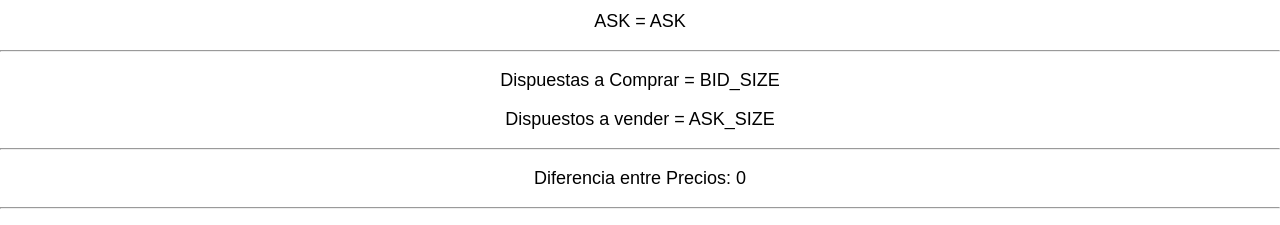
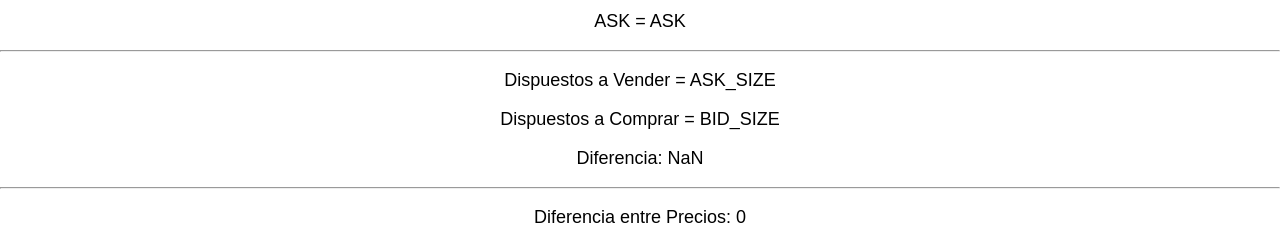
Before and after one commit to jasmo2/PlatanusTest, a React (Create React App) app: page / in a window 1280 px wide. Shown: the part 236-461 px from the top of the page. Built offline with nearby package versions, Linux system fonts and the light colour scheme; no server answers.

Commit message:
set diference

```diff
--- a/src/App.js
+++ b/src/App.js
@@ -63,10 +63,13 @@ class App extends Component {
         </p>
         <hr/>
           <p className="App-intro">
-            Dispuestas a Comprar = {this.state.bid_size}
+            Dispuestos a Vender = {this.state.ask_size}
           </p>
           <p className="App-intro">
-            Dispuestos a vender = {this.state.ask_size}
+            Dispuestos a Comprar = {this.state.bid_size}
+          </p>
+          <p className="App-intro">
+            Diferencia: {this.state.bid_size - this.state.ask_size}
           </p>
         <hr/>
         <p className="App-intro">
```
